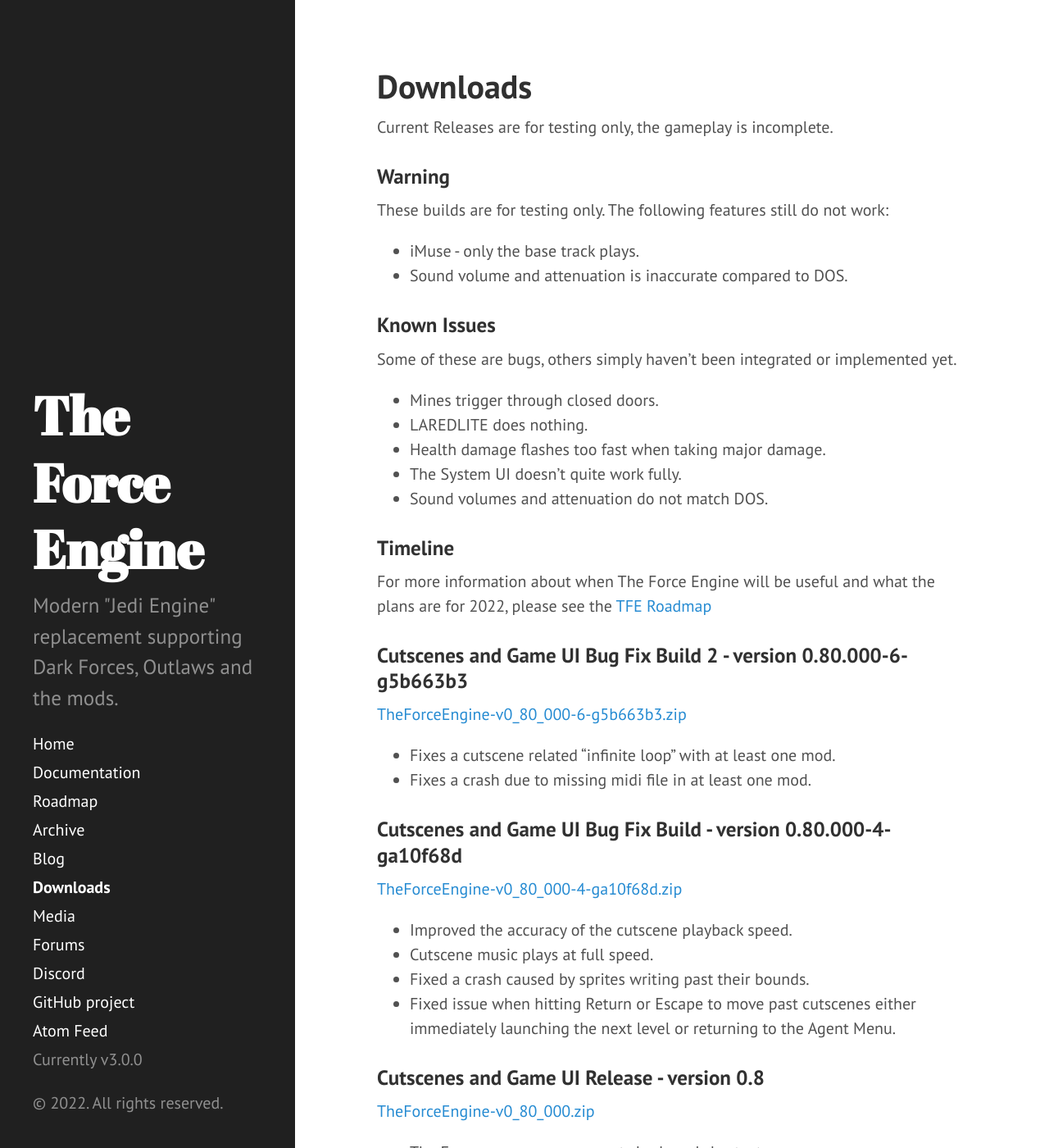
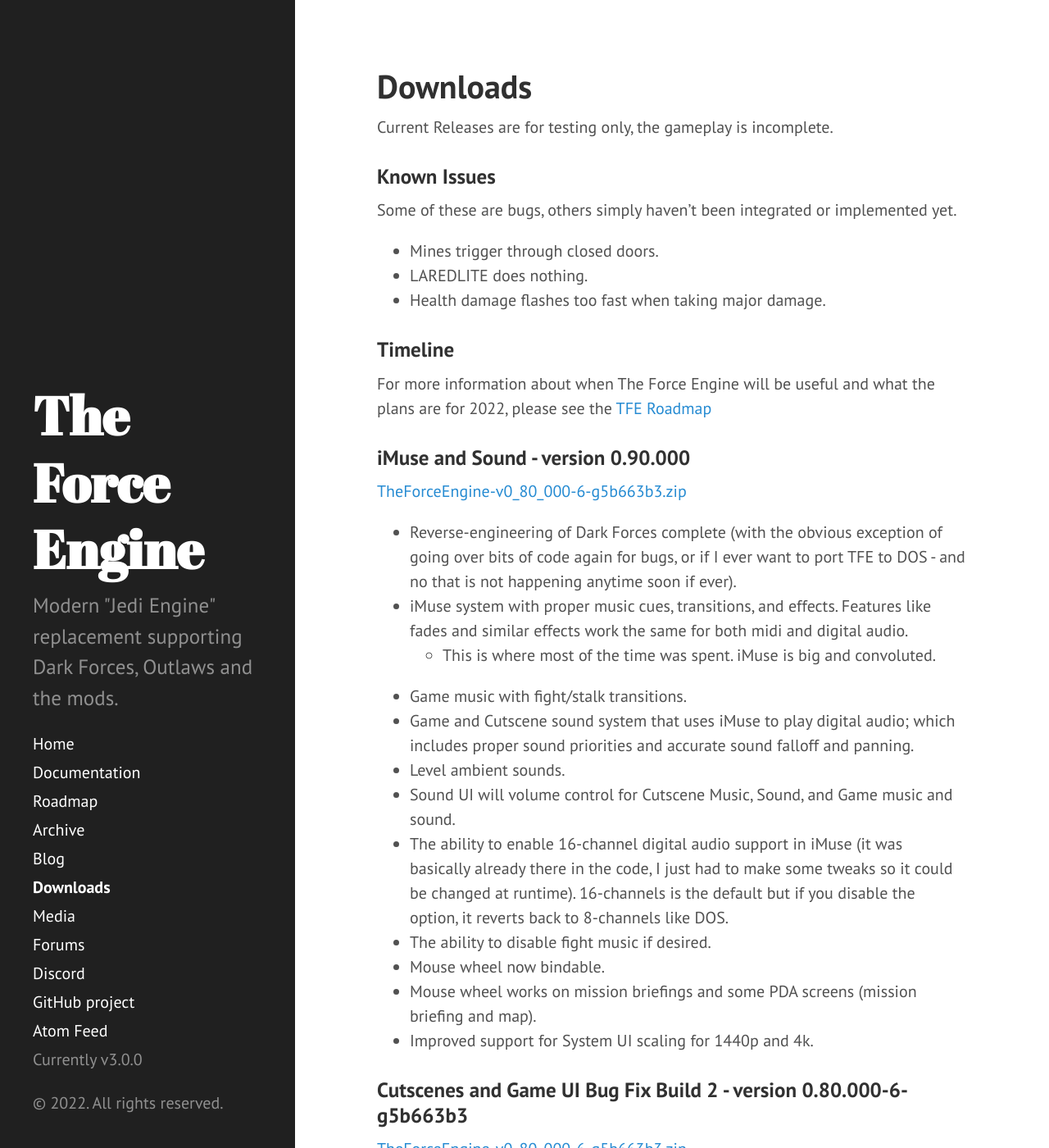
Before and after one commit to TheForceEngine/TheForceEngine.github.io, a Jekyll site: the page built from downloads.md, in a window 1280 px wide and 1400 px high. Shown: the whole window at 82% size. Built offline with Jekyll 4.4.1, drawn with Linux system fonts in a browser that asks for light colours.

Commit message:
Update downloads.md

```diff
--- a/downloads.md
+++ b/downloads.md
@@ -5,21 +5,29 @@
 
 Current Releases are for testing only, the gameplay is incomplete.
 
-### Warning
-These builds are for testing only. The following features still do not work:
-* iMuse - only the base track plays.
-* Sound volume and attenuation is inaccurate compared to DOS.
-
 ### Known Issues
 Some of these are bugs, others simply haven't been integrated or implemented yet.
 * Mines trigger through closed doors.
 * LAREDLITE does nothing.
 * Health damage flashes too fast when taking major damage.
-* The System UI doesn't quite work fully.
-* Sound volumes and attenuation do not match DOS.
 
 ### Timeline
 For more information about when The Force Engine will be useful and what the plans are for 2022, please see the [TFE Roadmap](Roadmap.md)
+
+### iMuse and Sound - version 0.90.000
+[TheForceEngine-v0_80_000-6-g5b663b3.zip](archive/TheForceEngine-v0_90_000.zip) <br>
+* Reverse-engineering of Dark Forces complete (with the obvious exception of going over bits of code again for bugs, or if I ever want to port TFE to DOS - and no that is not happening anytime soon if ever).
+* iMuse system with proper music cues, transitions, and effects. Features like fades and similar effects work the same for both midi and digital audio.
+  * This is where most of the time was spent. iMuse is big and convoluted.
+* Game music with fight/stalk transitions.
+* Game and Cutscene sound system that uses iMuse to play digital audio; which includes proper sound priorities and accurate sound falloff and panning.
+* Level ambient sounds.
+* Sound UI will volume control for Cutscene Music, Sound, and Game music and sound.
+* The ability to enable 16-channel digital audio support in iMuse (it was basically already there in the code, I just had to make some tweaks so it could be changed at runtime). 16-channels is the default but if you disable the option, it reverts back to 8-channels like DOS.
+* The ability to disable fight music if desired.
+* Mouse wheel now bindable.
+* Mouse wheel works on mission briefings and some PDA screens (mission briefing and map).
+* Improved support for System UI scaling for 1440p and 4k.
 
 ### Cutscenes and Game UI Bug Fix Build 2 - version 0.80.000-6-g5b663b3
 [TheForceEngine-v0_80_000-6-g5b663b3.zip](archive/TheForceEngine-v0_80_000-6-g5b663b3.zip) <br>
```
